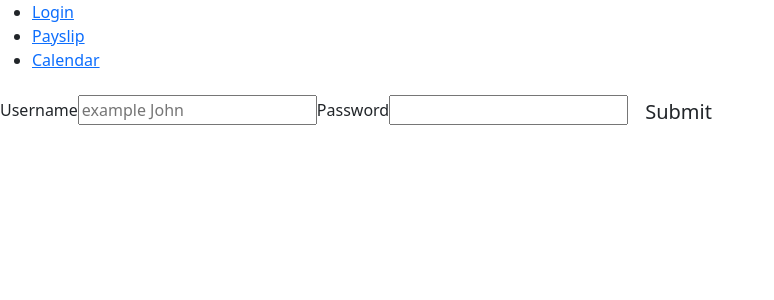
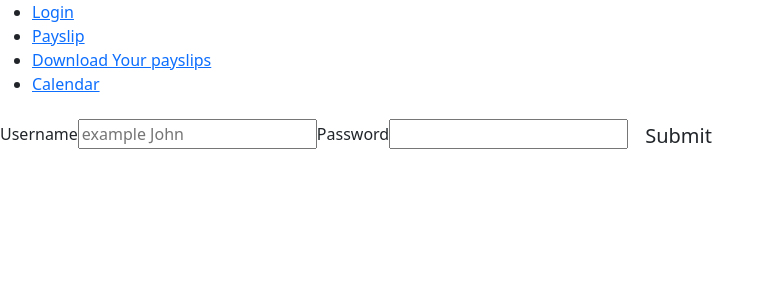
Before and after one commit to KaloyanBobev/payslip-app, a React (Create React App) app: page / in a window 1280 px wide. Shown: the top 300 px of the page, without its empty margins (0-774 px from the left). Built offline with nearby package versions, Linux system fonts and the light colour scheme.

Commit message:
add new link in the navigation bar

```diff
--- a/src/pages/Navigation.js
+++ b/src/pages/Navigation.js
@@ -13,6 +13,9 @@ export default function Navigation() {
             <Link to="payslip">Payslip</Link>
           </li>
           <li>
+            <Link to="download">Download Your payslips</Link>
+          </li>
+          <li>
             <Link to="calendar">Calendar</Link>
           </li>
         </ul>
```
